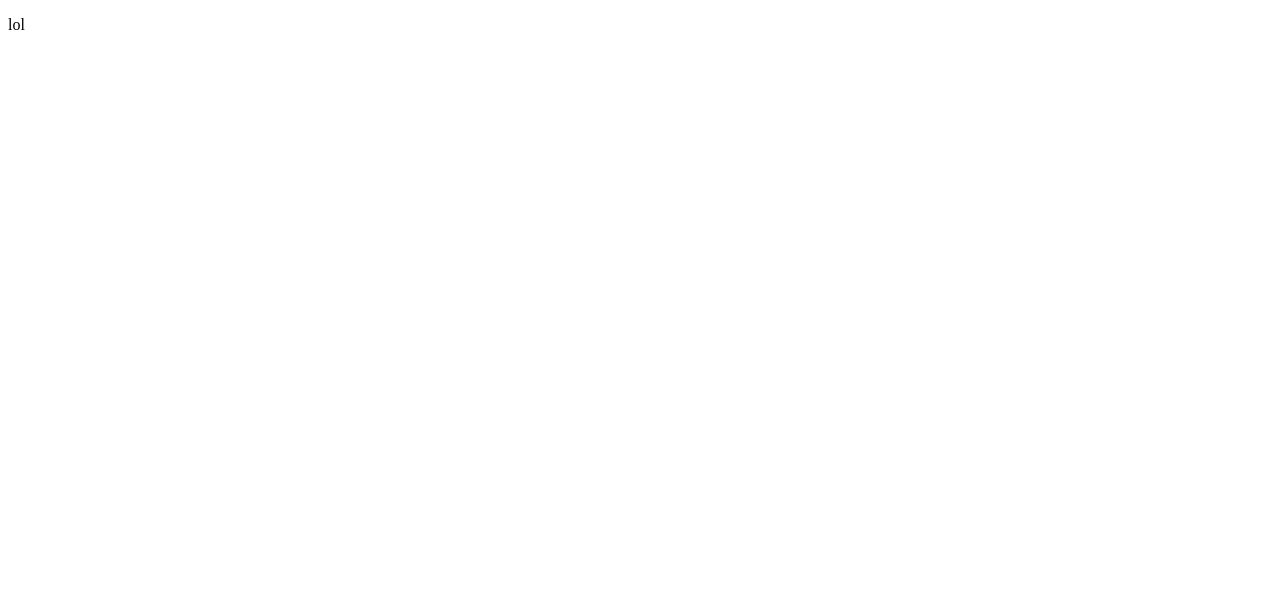
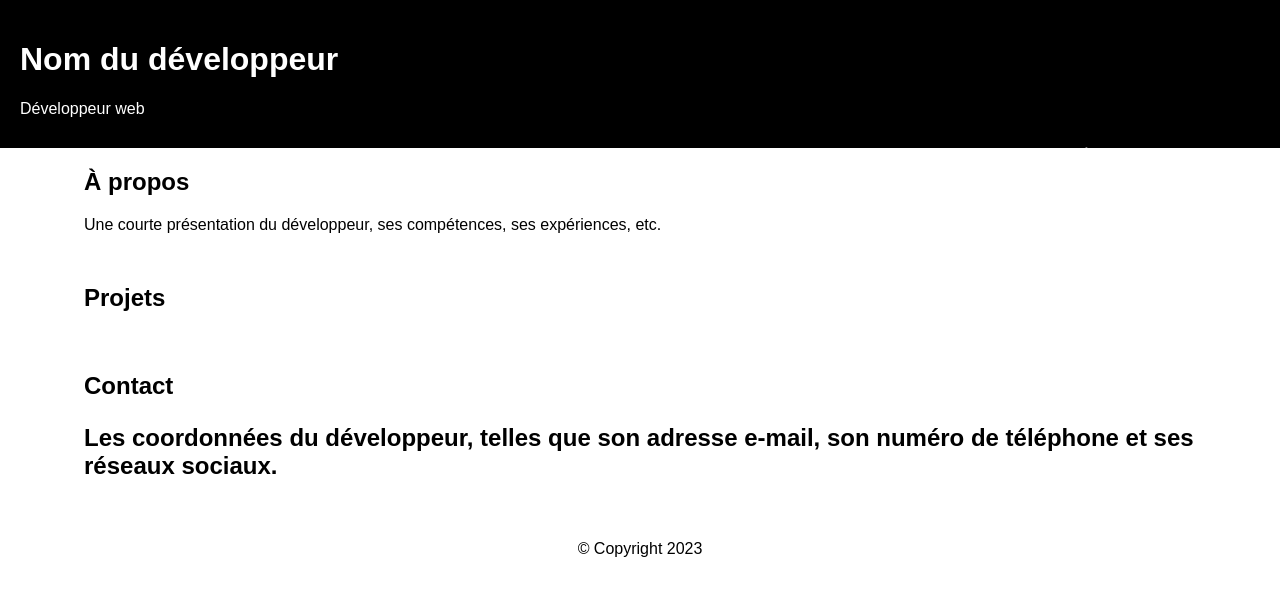
Before and after one commit to ThomasWILHEM/WebLab, a Django app: page /portfolio/ in a window 1280 px wide. Before the commit the part shown is almost empty. Shown: the top 596 px of the page. Run offline with Django 4.2, Linux system fonts and the light colour scheme.

Commit message:
"Template" test added

```diff
--- a/portfolio/static/portfolio/styles.css
+++ b/portfolio/static/portfolio/styles.css
@@ -0,0 +1,62 @@
+body {
+  font-family: sans-serif;
+  margin: 0;
+  padding: 0;
+}
+
+header {
+  background-color: #000;
+  color: #fff;
+  padding: 20px;
+}
+
+h1 {
+  font-size: 2em;
+}
+
+p {
+  margin-bottom: 10px;
+}
+
+nav {
+  float: right;
+  margin-top: 20px;
+}
+
+nav a {
+  color: #fff;
+  text-decoration: none;
+}
+
+main {
+  width: 90%;
+  margin: 0 auto;
+}
+
+section {
+  padding: 20px;
+}
+
+section h2 {
+  margin-top: 0;
+}
+
+ul {
+  list-style-type: none;
+  padding: 0;
+  margin: 0;
+}
+
+li {
+  margin-bottom: 10px;
+}
+
+img {
+  max-width: 100%;
+}
+
+footer {
+  background-color: #fff;
+  padding: 20px;
+  text-align: center;
+}
--- a/portfolio/templates/portfolio/landing_page.html
+++ b/portfolio/templates/portfolio/landing_page.html
@@ -10,7 +10,31 @@
 {% endblock %}
 
 {% block content %}
-	<div>
-        <p>lol</p>
-    </div>
+	<header>
+    <h1>Nom du développeur</h1>
+    <p>Développeur web</p>
+    <nav>
+      <a href="#about">À propos</a>
+      <a href="#projects">Projets</a>
+      <a href="#contact">Contact</a>
+    </nav>
+  </header>
+  <main>
+    <section id="about">
+      <h2>À propos</h2>
+      <p>Une courte présentation du développeur, ses compétences, ses expériences, etc.</p>
+    </section>
+    <section id="projects">
+      <h2>Projets</h2>
+      <ul>
+        </ul>
+    </section>
+    <section id="contact">
+      <h2>Contact</a>
+      <p>Les coordonnées du développeur, telles que son adresse e-mail, son numéro de téléphone et ses réseaux sociaux.</p>
+    </section>
+  </main>
+  <footer>
+    &copy; Copyright 2023
+  </footer>
 {% endblock %}
```
